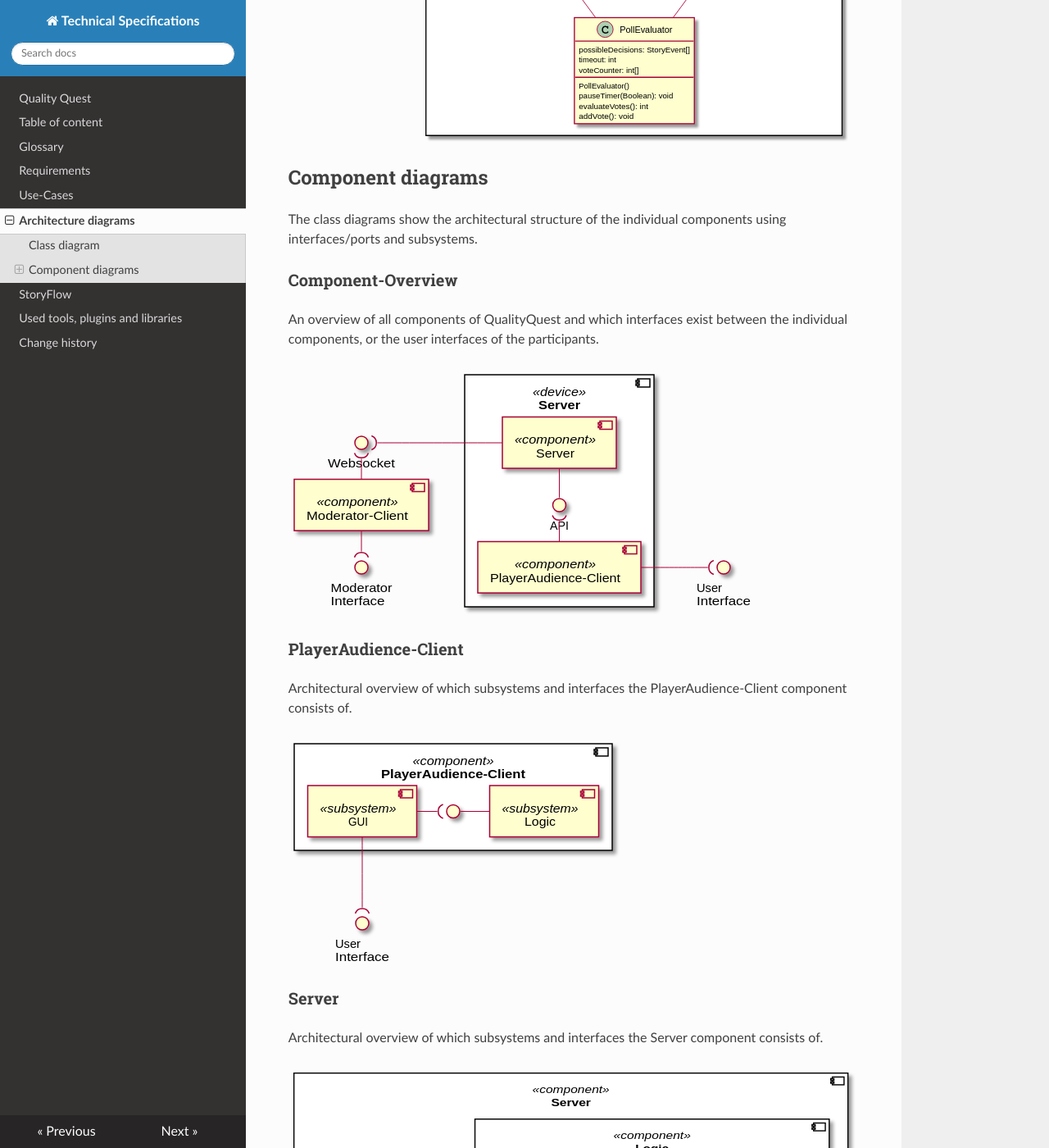
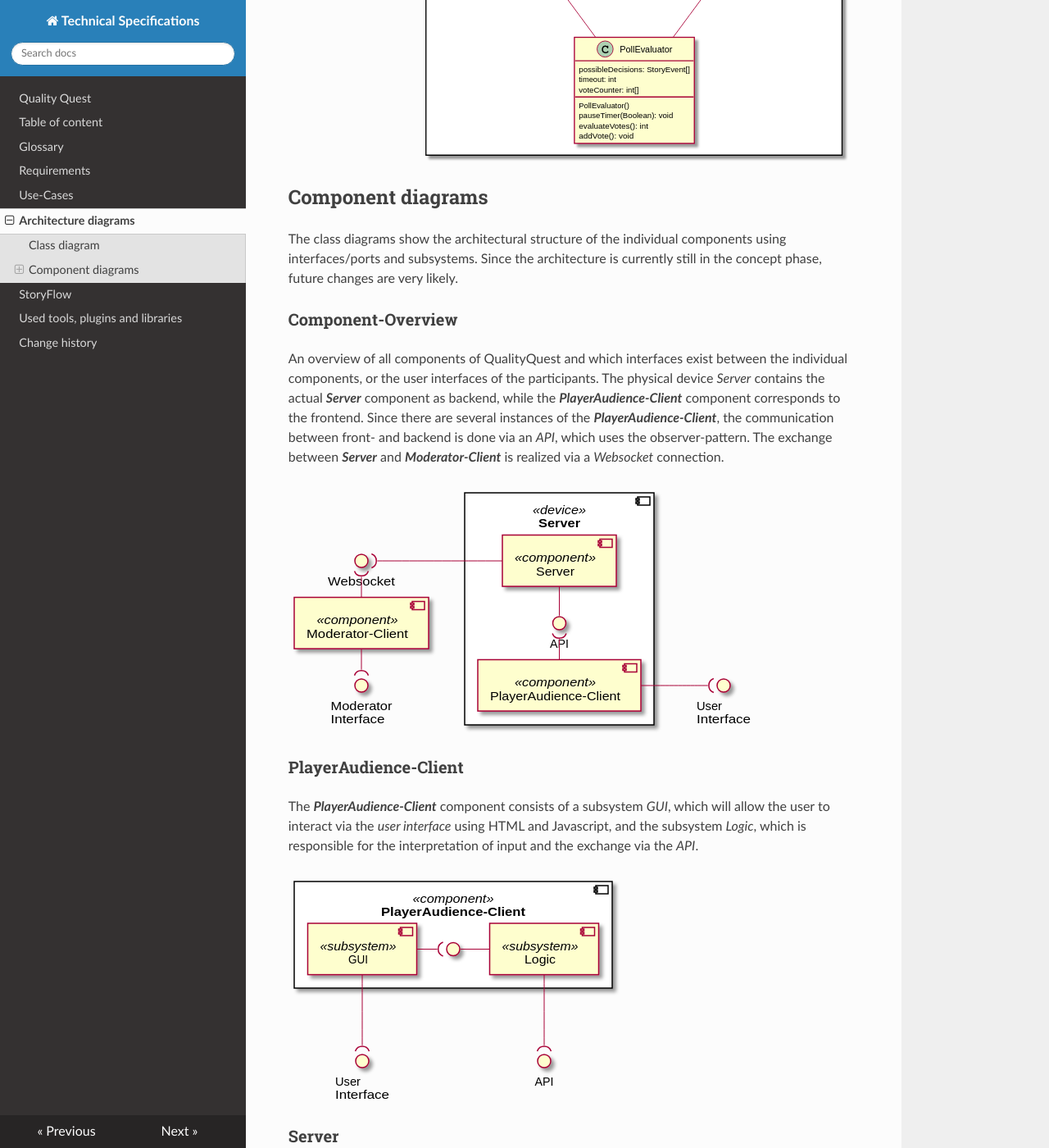
Before and after one commit to Brotenko/QualityQuest, an MkDocs documentation site: the page built from Docs/Technical Specifications/docs/architectureDiagrams.md, in a window 1280 px wide and 1400 px high, scrolled down 1663 px. Shown: the whole window at 82% size. Built offline with MkDocs 1.6.1, drawn with Linux system fonts in a browser that asks for light colours; nearby versions of some CDN libraries; some of the changed text lies outside the part shown.

Commit message:
added more detailed descriptions to component diagrams and removed inconsistences

```diff
--- a/Docs/Technical Specifications/docs/architectureDiagrams.md
+++ b/Docs/Technical Specifications/docs/architectureDiagrams.md
@@ -1,6 +1,6 @@
 # Architecture diagrams
 
-The diagrams below show the architectural structure of the different components of QualityQuest and how they communicate via well-defined interfaces.
+The diagrams below show the architectural structure of the different components of QualityQuest and how they communicate via well-defined interfaces. Since the architecture is currently still in the concept phase, future changes are very likely.
 
 ## Class diagram
 
@@ -15,28 +15,29 @@ In Offline-Mode, the timer is deactivated and the Moderator can select decisions
 
 ## Component diagrams
 
-The class diagrams show the architectural structure of the individual components using interfaces/ports and subsystems.
+The class diagrams show the architectural structure of the individual components using interfaces/ports and subsystems. Since the architecture is currently still in the concept phase, future changes are very likely.
 
 ### Component-Overview
 
-An overview of all components of QualityQuest and which interfaces exist between the individual components, or the user interfaces of the participants.
+An overview of all components of QualityQuest and which interfaces exist between the individual components, or the user interfaces of the participants. The physical device *Server* contains the actual ***Server*** component as backend, while the ***PlayerAudience-Client*** component corresponds to the frontend. Since there are several instances of the ***PlayerAudience-Client***, the communication between front- and backend is done via an *API*, which uses the observer-pattern. The exchange between ***Server*** and ***Moderator-Client*** is realized via a *Websocket* connection.
 
 ![Component-Overview](diagrams/ComponentDiagrams/overviewComponents.svg)
 
 ### PlayerAudience-Client
 
-Architectural overview of which subsystems and interfaces the PlayerAudience-Client component consists of.
+The ***PlayerAudience-Client*** component consists of a subsystem *GUI*, which will allow the user to interact via the *user interface* using HTML and Javascript, and the subsystem *Logic*, which is responsible for the interpretation of input and the exchange via the *API*.
 
 ![PlayerAudience-Client](diagrams/ComponentDiagrams/PlayerAudienceClientComponentDiagram.svg)
 
 ### Server
 
-Architectural overview of which subsystems and interfaces the Server component consists of.
+The ***Server*** component consists of a subsystem for the *Poll Evaluation*, which interprets the determined results, and a *Logic* component. These in turn contain a subsystem *Networking*, which is responsible for the entire handling of communication via the interfaces *Websocket* and *API*. Connected to this is the subsystem *Message Management*, which prepares the received data for the *Poll Evaluation* and puts the results into a suitable format for sending.
+
 
 ![Server](diagrams/ComponentDiagrams/ServerComponentDiagram.svg)
 
 ### Moderator-Client
 
-Architectural overview of which subsystems and interfaces the Moderator-Client component consists of.
+The component ***Moderator-Client*** consists of a subsystem *GUI*, which, based on Unity, provides a *moderator interface* for interaction and presentation of the game. The subsystem *Logic* manages the progress in the game tree, the influence of stats on decisions as well as the communication to the component ***Server*** via the *Websocket*.
 
 ![Moderator-Client](diagrams/ComponentDiagrams/ModeratorClientComponentDiagram.svg)
```
Also changed, not shown: Docs/Technical Specifications/docs/use-case-diagramme.md (+1 -1 lines), Docs/Technical Specifications/docs/diagrams/ComponentDiagrams/ModeratorClientComponentDiagram.svg, Docs/Technical Specifications/docs/diagrams/ComponentDiagrams/PlayerAudienceClientComponentDiagram.svg, Docs/Technical Specifications/docs/diagrams/ComponentDiagrams/ServerComponentDiagram.svg, 3 other files.
